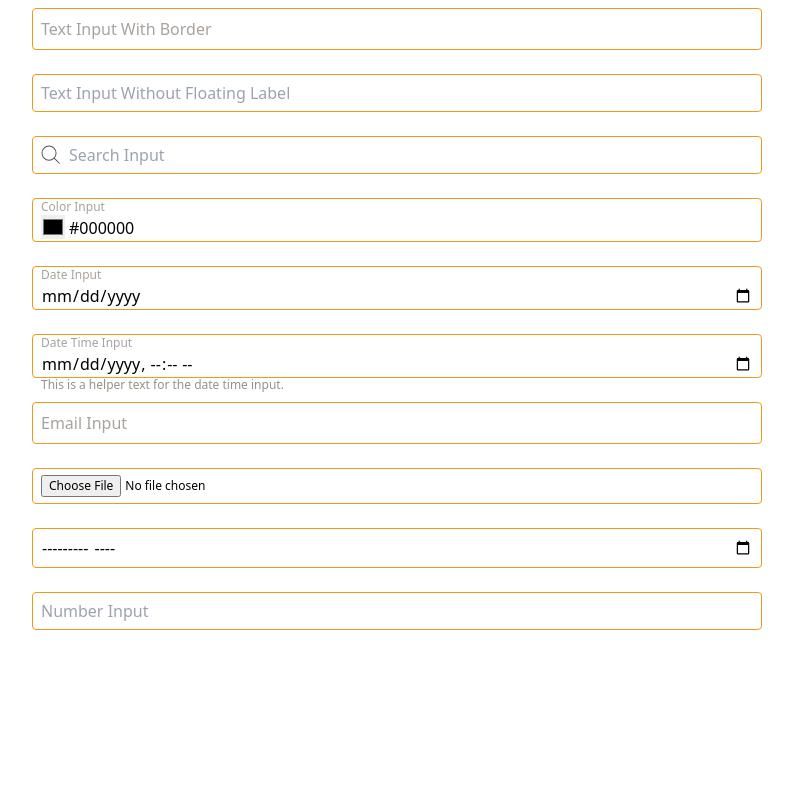
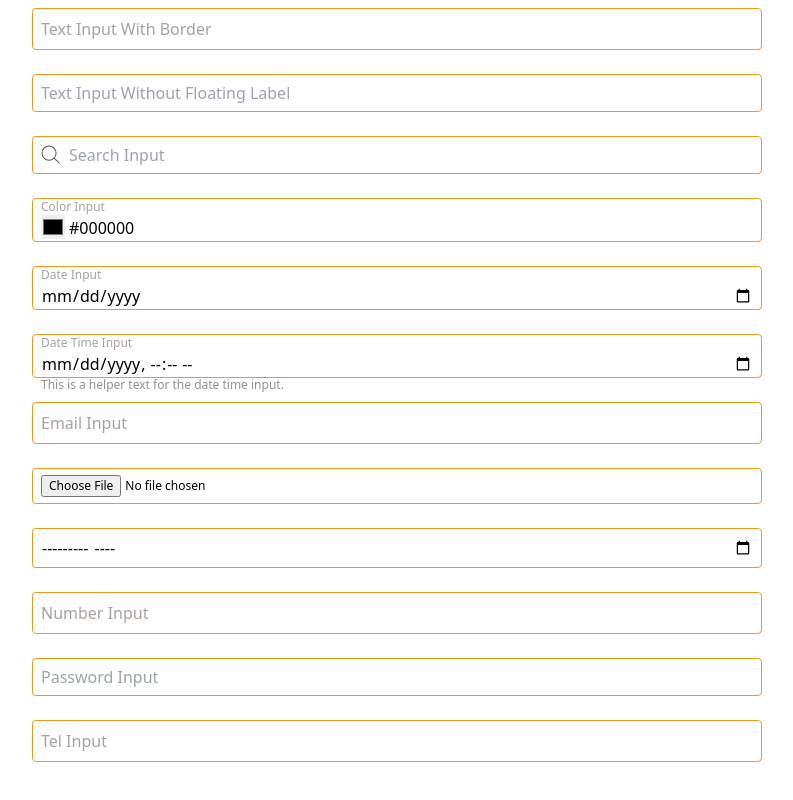
Before and after one commit to ks-rjjones/component-library, a React (Vite) app: page / in a window 1280 px wide. Shown: the part 404-1204 px from the top of the page, without its empty margins (0-793 px from the left). Before the commit the page ends 1090 px from the top, so only its background shows below. Built offline with nearby package versions, Linux system fonts and the light colour scheme.

Commit message:
fixes and added tel

```diff
--- a/src/App.tsx
+++ b/src/App.tsx
@@ -14,6 +14,8 @@ function App() {
   const [fileInput, setFileInput] = useState("");
   const [monthInput, setMonthInput] = useState("");
   const [numberInput, setNumberInput] = useState(0);
+  const [passwordInput, setPasswordInput] = useState("");
+  const [telInput, setTelInput] = useState("");
 
   const Spacer = () => <div className="my-2" />;
 
@@ -151,14 +153,33 @@ function App() {
           label="Number Input"
           type="number"
           value={numberInput}
-          onChange={(e) => {
-            console.log("returned value", e.target.value);
-            setNumberInput(Number(e.target.value));
-          }}
-          noFloat
+          onChange={(e) => setNumberInput(Number(e.target.value))}
+          // noFloat
           border
           isDecimal
           step={0.01}
+        />
+        <Spacer />
+        <Input
+          // hidden
+          name="passwordInput"
+          label="Password Input"
+          type="password"
+          value={passwordInput}
+          onChange={(e) => setPasswordInput(e.target.value)}
+          noFloat
+          border
+        />
+        <Spacer />
+        <Input
+          // hidden
+          name="telInput"
+          label="Tel Input"
+          type="tel"
+          value={telInput}
+          onChange={(e) => setTelInput(e.target.value)}
+          // noFloat
+          border
         />
         <Spacer />
       </div>
--- a/src/components/Input.tsx
+++ b/src/components/Input.tsx
@@ -4,6 +4,8 @@ import { useMemo, useState } from "react";
 import { v4 as uuidv4 } from "uuid";
 import "src/components/css/input.css";
 import _ from "lodash";
+
+// TODO: [ ] Add various default error messages.
 
 // TODO: Support for various types
 // [x] color
@@ -14,9 +16,9 @@ import _ from "lodash";
 // [x] hidden
 // [x] month
 // [x] number
-// [ ] password
+// [x] password
 // [x] search // TODO: Needs search icon
-// [ ] tel
+// [x] tel
 // [x] text
 // [ ] time
 // [ ] url
@@ -34,6 +36,16 @@ const inputProps = [
   "isCurrency",
   "setValue",
 ];
+
+function formatPhoneNumber(phoneNumber: string) {
+  const cleaned = ("" + phoneNumber).replace(/\D/g, "");
+  const match = cleaned.match(/^(1|)?(\d{3})(\d{3})(\d{4})$/);
+  if (match) {
+    const intlCode = match[1] ? "+1 " : "";
+    return [intlCode, "(", match[2], ") ", match[3], "-", match[4]].join("");
+  }
+  return null;
+}
 
 // Note: Whenever modifying IInputProps, make sure to update the Omit lists in BOTH inputs below.
 export interface IInputProps extends React.InputHTMLAttributes<HTMLInputElement> {
@@ -86,7 +98,7 @@ const Input = React.forwardRef<HTMLInputElement, IInputProps>((p: IInputProps, r
   const isNumber = useMemo(() => p.type === "number", [p.type]);
   const _isPassword = useMemo(() => p.type === "password", [p.type]);
   const isSearch = useMemo(() => p.type === "search", [p.type]);
-  const _isTel = useMemo(() => p.type === "tel", [p.type]);
+  const isTel = useMemo(() => p.type === "tel", [p.type]);
   const _isText = useMemo(() => p.type === "text", [p.type]);
   const _isTime = useMemo(() => p.type === "time", [p.type]);
   const _isUrl = useMemo(() => p.type === "url", [p.type]);
@@ -104,12 +116,12 @@ const Input = React.forwardRef<HTMLInputElement, IInputProps>((p: IInputProps, r
   }, [isColor]);
 
   const labelPos = useMemo(() => {
-    return `${p.value || isFocused || isColor || isDate || isDateTime || isFile || isMonth ? "translate-y-0.5" : "translate-y-3"}`;
-  }, [p.value, isFocused, isColor, isDate, isDateTime, isFile, isMonth]);
+    return `${p.value || displayValue || isFocused || isColor || isDate || isDateTime || isFile || isMonth ? "translate-y-0.5" : "translate-y-3"}`;
+  }, [p.value, displayValue, isFocused, isColor, isDate, isDateTime, isFile, isMonth]);
 
   const labelSize = useMemo(() => {
-    return `${p.value || isFocused || isColor || isDate || isDateTime || isFile || isMonth ? "text-xs	" : "text-base"}`;
-  }, [p.value, isFocused, isColor, isDate, isDateTime, isFile, isMonth]);
+    return `${p.value || displayValue || isFocused || isColor || isDate || isDateTime || isFile || isMonth ? "text-xs	" : "text-base"}`;
+  }, [p.value, displayValue, isFocused, isColor, isDate, isDateTime, isFile, isMonth]);
 
   const labelVisibility = useMemo(() => {
     return `${(p.noFloat || isSearch) && "hidden"}`;
@@ -155,7 +167,7 @@ const Input = React.forwardRef<HTMLInputElement, IInputProps>((p: IInputProps, r
       <div className="relative flex flex-col items-start">
         <label
           htmlFor={inputId}
-          className={`absolute top-0 w-full ${labelPos} select-none text-start ${labelSize} ${labelVisibility} leading-none text-stone-400 transition-transform`}
+          className={`absolute top-0 w-full ${labelPos} select-none text-start ${labelSize} ${labelVisibility} pointer-events-none leading-none text-stone-400 transition-transform`}
         >
           {p.label}
         </label>
@@ -164,14 +176,13 @@ const Input = React.forwardRef<HTMLInputElement, IInputProps>((p: IInputProps, r
           <input
             ref={ref}
             id={inputId}
-            hidden={p.hidden || isNumber}
+            hidden={p.hidden || isNumber || isTel}
             value={isColor && !p.value ? "#000000" : p.value}
             placeholder={p.noFloat || isSearch ? p.label : ""}
             className={`my-0 ${inputPadding} ${inputSize} outline-none ${placeHolderStyle} ${inputFontSize} ${p.className}`}
-            min={p.min || 0}
+            min={isNumber ? p.min || 0 : undefined}
             onBlur={(e) => {
               setIsFocused(false);
-              // TODO: Format the input value if it is a number
               p.onBlur && p.onBlur(e);
             }}
             onChange={(e) => {
@@ -207,13 +218,14 @@ const Input = React.forwardRef<HTMLInputElement, IInputProps>((p: IInputProps, r
           />
           <input
             id={`${inputId}-display`}
-            hidden={!isNumber}
+            hidden={!isNumber && !isTel}
             value={displayValue}
             placeholder={p.noFloat || isSearch ? p.label : ""}
             className={`my-0 ${inputPadding} ${inputSize} outline-none ${placeHolderStyle} ${inputFontSize} ${p.className}`}
-            min={p.min || 0}
+            min={isNumber ? p.min || 0 : undefined}
             onBlur={(e) => {
               setIsFocused(false);
+
               if (isNumber) {
                 if (p.onChange && lastChangeEvent.current) {
                   lastChangeEvent.current.target.value = e.target.value;
@@ -226,18 +238,34 @@ const Input = React.forwardRef<HTMLInputElement, IInputProps>((p: IInputProps, r
                   const nv = DecimalFormat.format(Number(e.target.value));
                   setDisplayValue(nv);
                 }
+              } else if (isTel) {
+                e.target.value = e.target.value.replace(/[^0-9]/g, "").trim();
+                if (p.onChange && lastChangeEvent.current) {
+                  lastChangeEvent.current.target.value = e.target.value;
+                  p.onChange(lastChangeEvent.current);
+                }
+                const nv = formatPhoneNumber(e.target.value);
+                // TODO: If format returns null, display error message
+                setDisplayValue(nv || e.target.value);
               }
+
+              p.onBlur && p.onBlur(e);
             }}
             onChange={(e) => {
               lastChangeEvent.current = e;
-              if (p.isInt) {
-                e.target.value = e.target.value.replace(/[^0-9]/g, "");
-              } else if (p.isCurrency || p.isDecimal) {
-                e.target.value = e.target.value.replace(/[^0-9.]/g, "");
+              if (isNumber) {
+                if (p.isInt) {
+                  e.target.value = e.target.value.replace(/[^0-9]/g, "");
+                } else if (p.isCurrency || p.isDecimal) {
+                  e.target.value = e.target.value.replace(/[^0-9.]/g, "");
+                }
+              } else if (isTel) {
+                e.target.value = e.target.value.replace(/[^0-9()+-]/g, "");
               }
               setDisplayValue(e.target.value);
             }}
             onFocus={(e) => {
+              console.log("FOCUSED");
               setIsFocused(true);
               p.onFocus && p.onFocus(e);
             }}
```
